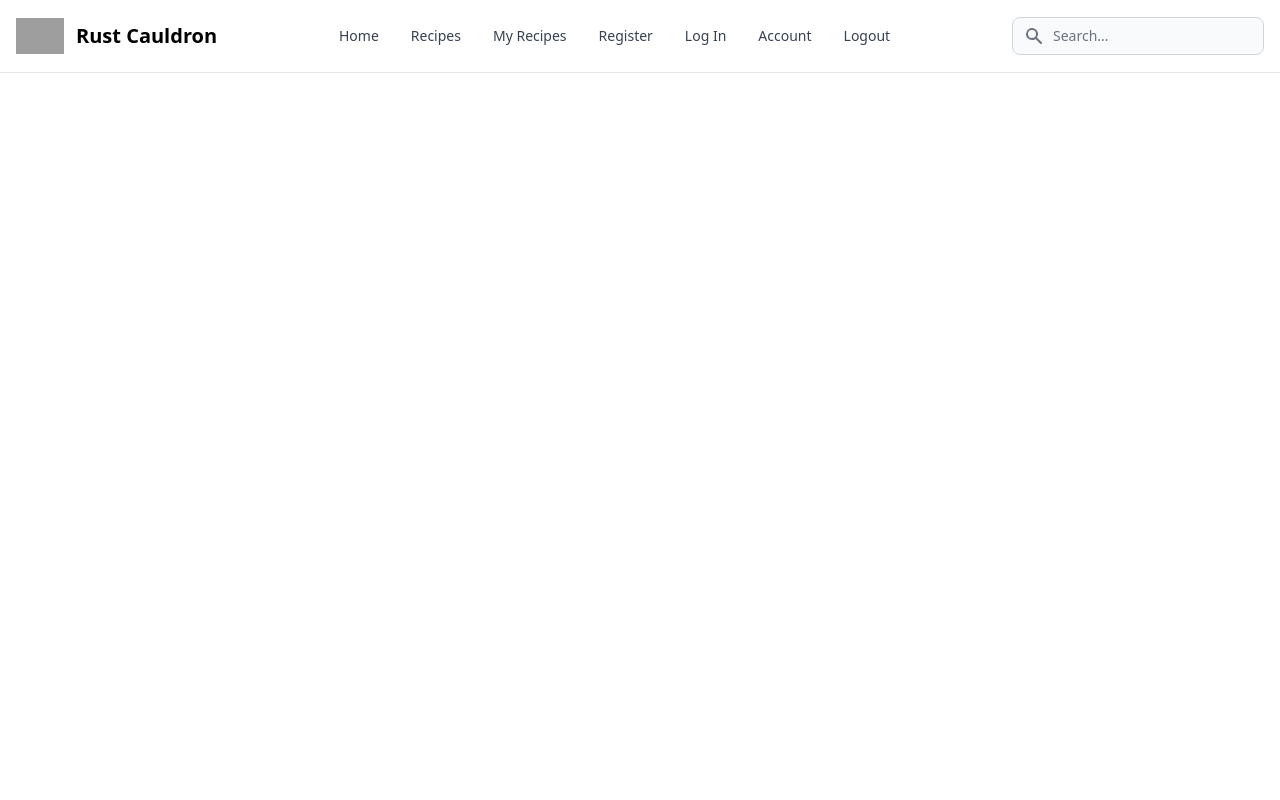
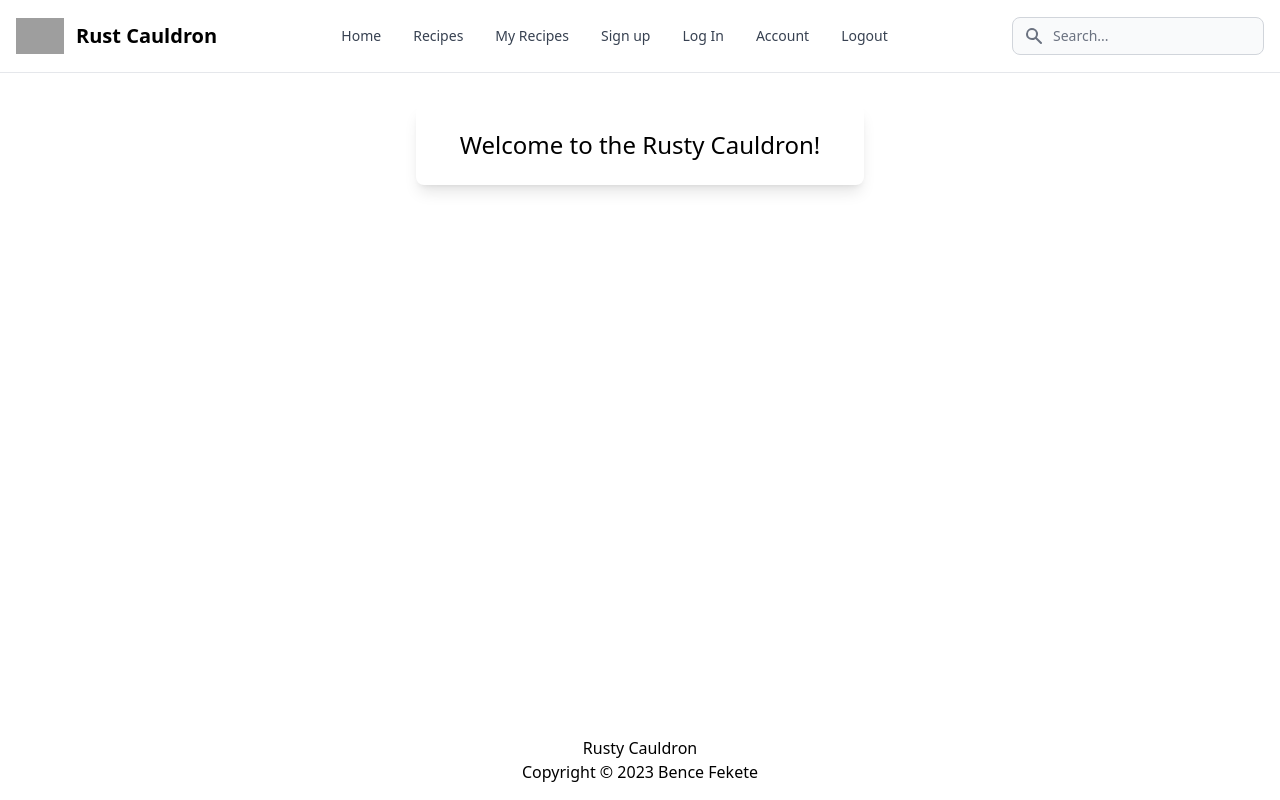
Before and after one commit to fekete965/rusty-cauldron-mvc, a Flask app: page / in a window 1280 px wide. Run offline with Flask 2, Linux system fonts and the light colour scheme; some libraries are stand-ins or nearby versions; grey boxes are pictures that could not be loaded.

Commit message:
Update layout html and define some basic styling

```diff
--- a/static/main.css
+++ b/static/main.css
@@ -0,0 +1,4 @@
+html,
+body {
+  height: 100vh;
+}
--- a/templates/index.html
+++ b/templates/index.html
@@ -5,5 +5,7 @@
 {% endblock %}
 
 {% block main %}
-  Home
+  <div class="m-auto block p-6 rounded-lg shadow-lg bg-white max-w-md">
+    <h1 class="text-2xl text-center">Welcome to the Rusty Cauldron!</h1>
+  </div>
 {% endblock %}
--- a/templates/layout.html
+++ b/templates/layout.html
@@ -13,8 +13,8 @@
     <title>Rusty Cauldron: {% block title %}{% endblock %}</title>
   </head>
 
-  <body>
-    <nav class="bg-white px-2 sm:px-4 py-2.5 dark:bg-gray-900 fixed w-full z-20 top-0 left-0 border-b border-gray-200 dark:border-gray-600">
+  <body class="flex flex-col justify-start min-h-screen">
+    <nav class="bg-white px-2 sm:px-4 py-2.5 dark:bg-gray-900 sticky w-full z-20 top-0 left-0 border-b border-gray-200 dark:border-gray-600">
       <div class="container flex flex-wrap items-center justify-between mx-auto">
       <a href="https://flowbite.com/" class="flex items-center">
           <img src="https://flowbite.com/docs/images/logo.svg" class="h-6 mr-3 sm:h-9" alt="Rusty Cauldron logo">
@@ -49,7 +49,7 @@
             <a class="block py-2 pl-3 pr-4 text-gray-700 rounded hover:bg-gray-100 md:hover:bg-transparent md:hover:text-blue-700 md:p-0 md:dark:hover:text-white dark:text-gray-400 dark:hover:bg-gray-700 dark:hover:text-white md:dark:hover:bg-transparent dark:border-gray-700" href="/my-recipes">My Recipes</a>
           </li>
           <li>
-            <a class="block py-2 pl-3 pr-4 text-gray-700 rounded hover:bg-gray-100 md:hover:bg-transparent md:hover:text-blue-700 md:p-0 md:dark:hover:text-white dark:text-gray-400 dark:hover:bg-gray-700 dark:hover:text-white md:dark:hover:bg-transparent dark:border-gray-700" href="/signup">Register</a>
+            <a class="block py-2 pl-3 pr-4 text-gray-700 rounded hover:bg-gray-100 md:hover:bg-transparent md:hover:text-blue-700 md:p-0 md:dark:hover:text-white dark:text-gray-400 dark:hover:bg-gray-700 dark:hover:text-white md:dark:hover:bg-transparent dark:border-gray-700" href="/signup">Sign up</a>
           </li>
           <li>
             <a class="block py-2 pl-3 pr-4 text-gray-700 rounded hover:bg-gray-100 md:hover:bg-transparent md:hover:text-blue-700 md:p-0 md:dark:hover:text-white dark:text-gray-400 dark:hover:bg-gray-700 dark:hover:text-white md:dark:hover:bg-transparent dark:border-gray-700" href="/login">Log In</a>
@@ -67,15 +67,21 @@
 
     {% if get_flashed_messages() %}
     <header>
-      <div>{{ get_flashed_messages() | join(" ") }}</div>
+      <div class="flex p-4 m-4 text-sm text-yellow-700 rounded-lg bg-yellow-50 dark:bg-gray-800 dark:text-yellow-300" role="alert">
+        <svg aria-hidden="true" class="flex-shrink-0 inline w-5 h-5 mr-3" fill="currentColor" viewBox="0 0 20 20" xmlns="http://www.w3.org/2000/svg"><path fill-rule="evenodd" d="M18 10a8 8 0 11-16 0 8 8 0 0116 0zm-7-4a1 1 0 11-2 0 1 1 0 012 0zM9 9a1 1 0 000 2v3a1 1 0 001 1h1a1 1 0 100-2v-3a1 1 0 00-1-1H9z" clip-rule="evenodd"></path></svg>
+        <span class="sr-only">Info</span>
+        <div>
+          <span class="font-medium">{{ get_flashed_messages() | join(" ") }}</span>
+        </div>
+      </div>
     </header>
     {% endif %}
 
-    <main>{% block main %}{% endblock %}</main>
+    <main class="mt-8">{% block main %}{% endblock %}</main>
 
-    <footer>
-      <p>Rusty Cauldron</p>
-      <p>Copyright &#169; 2023 Bence Fekete</p>
+    <footer class="mt-auto p-4">
+      <p class="text-center">Rusty Cauldron</p>
+      <p class="text-center">Copyright &#169; 2023 Bence Fekete</p>
     </footer>
   </body>
 </html>
```
